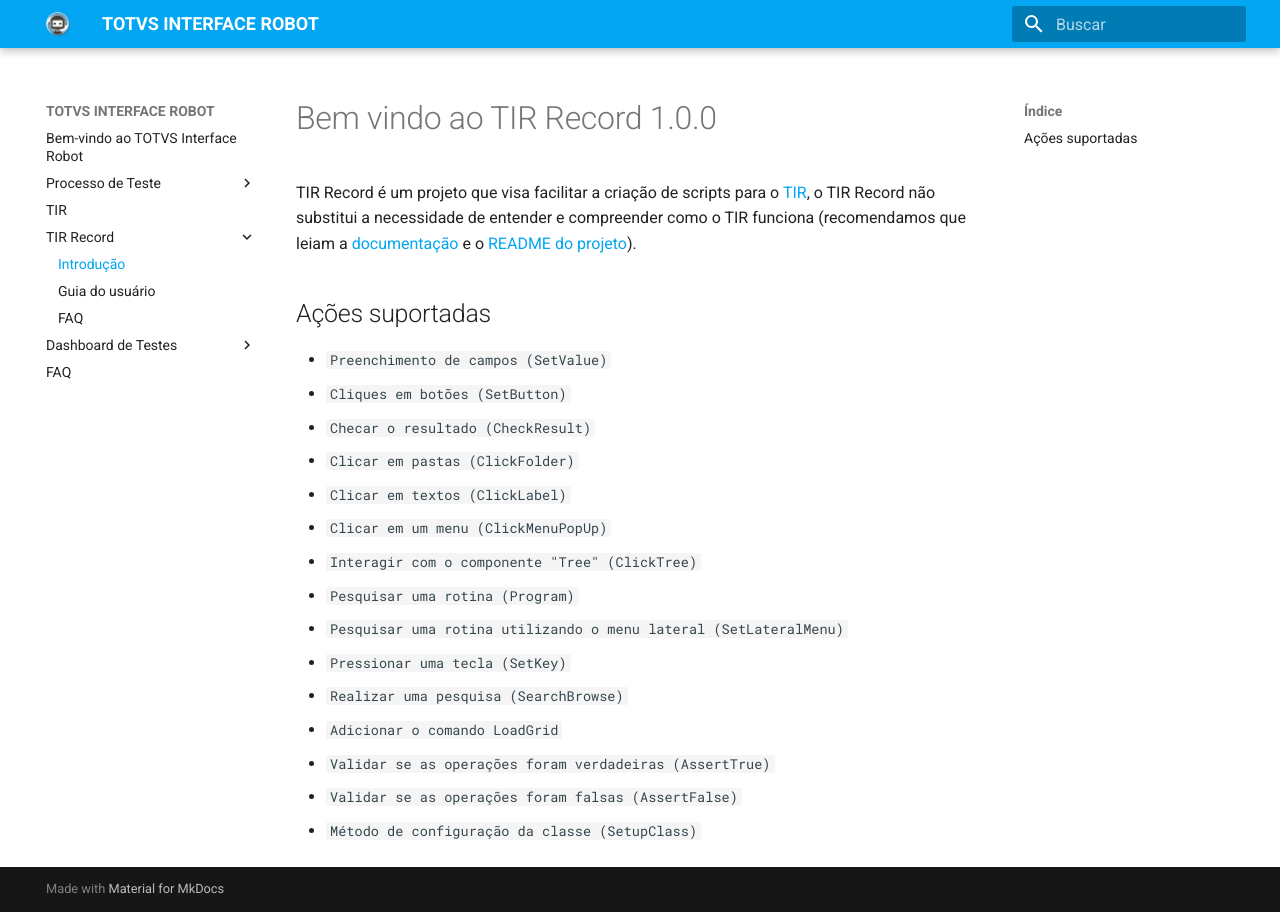
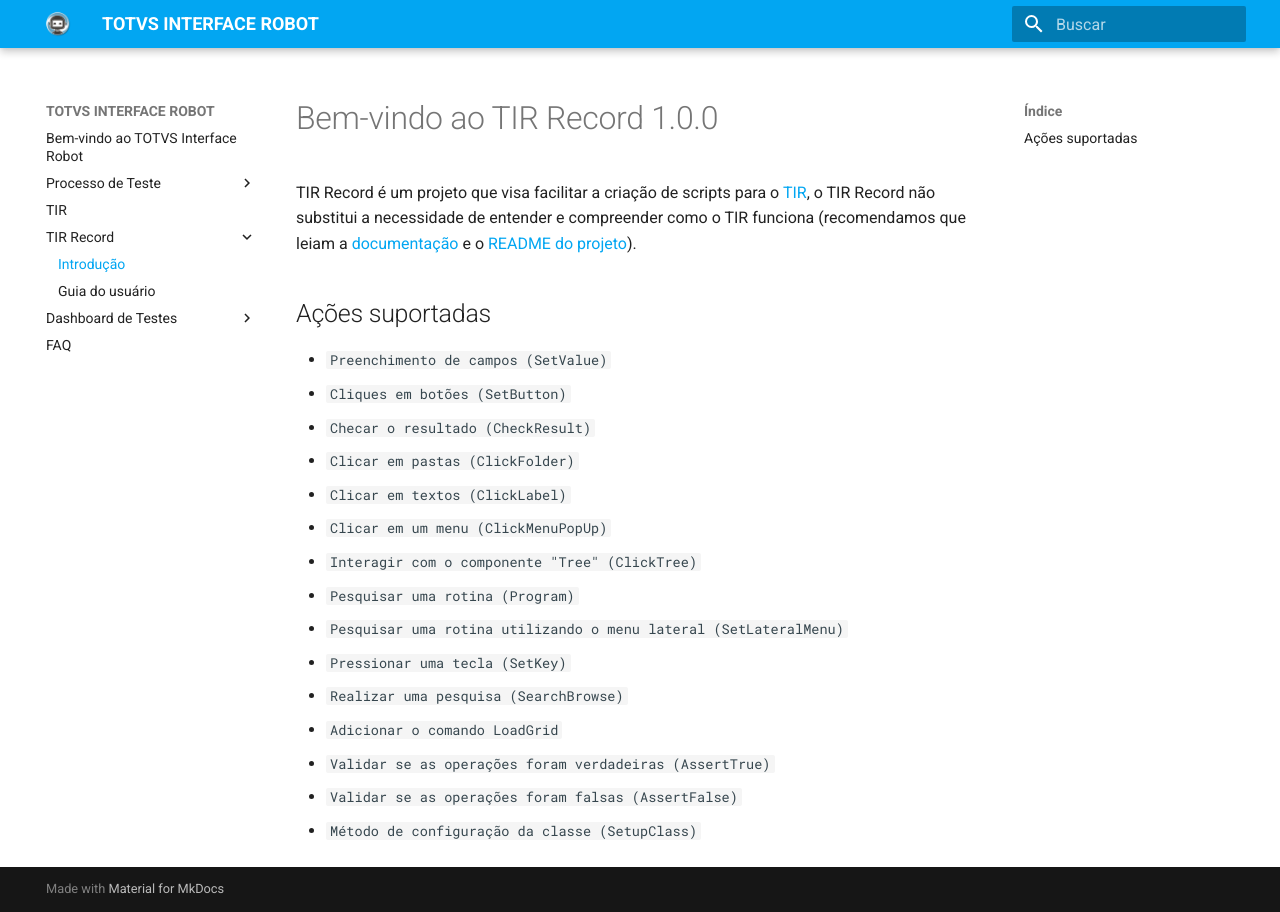
Before and after one commit to totvs/tir-docs, an MkDocs documentation site: the page built from docs/tir-record/introducaoTirRecord.md, in a window 1280 px wide. Built offline with MkDocs 1.6.1 and Material for MkDocs 9.7.7, drawn with Linux system fonts in a browser that asks for light colours.

Commit message:
removendo faq do tir record

```diff
--- a/docs/tir-record/introducaoTirRecord.md
+++ b/docs/tir-record/introducaoTirRecord.md
@@ -1,4 +1,4 @@
-# Bem vindo ao TIR Record 1.0.0
+# Bem-vindo ao TIR Record 1.0.0
 
 TIR Record é um projeto que visa facilitar a criação de scripts para o [TIR](https://github.com/totvs/tir), o TIR Record não substitui
 a necessidade de entender e compreender como o TIR funciona (recomendamos que leiam a [documentação](https://totvs.github.io/tir/) e o [README do projeto](https://github.com/totvs/tir)).
--- a/mkdocs.yml
+++ b/mkdocs.yml
@@ -18,7 +18,6 @@ nav:
     - 'TIR Record':
       - 'Introdução': './tir-record/introducaoTirRecord.md'
       - 'Guia do usuário': './tir-record/ComoUsar.md'
-      - 'FAQ': './tir-record/faq.md'
     - 'Dashboard de Testes':
       - 'Introdução': './dashboard/dashboard.md'
       # - 'Introdução': './dashboard/index.md'
```
